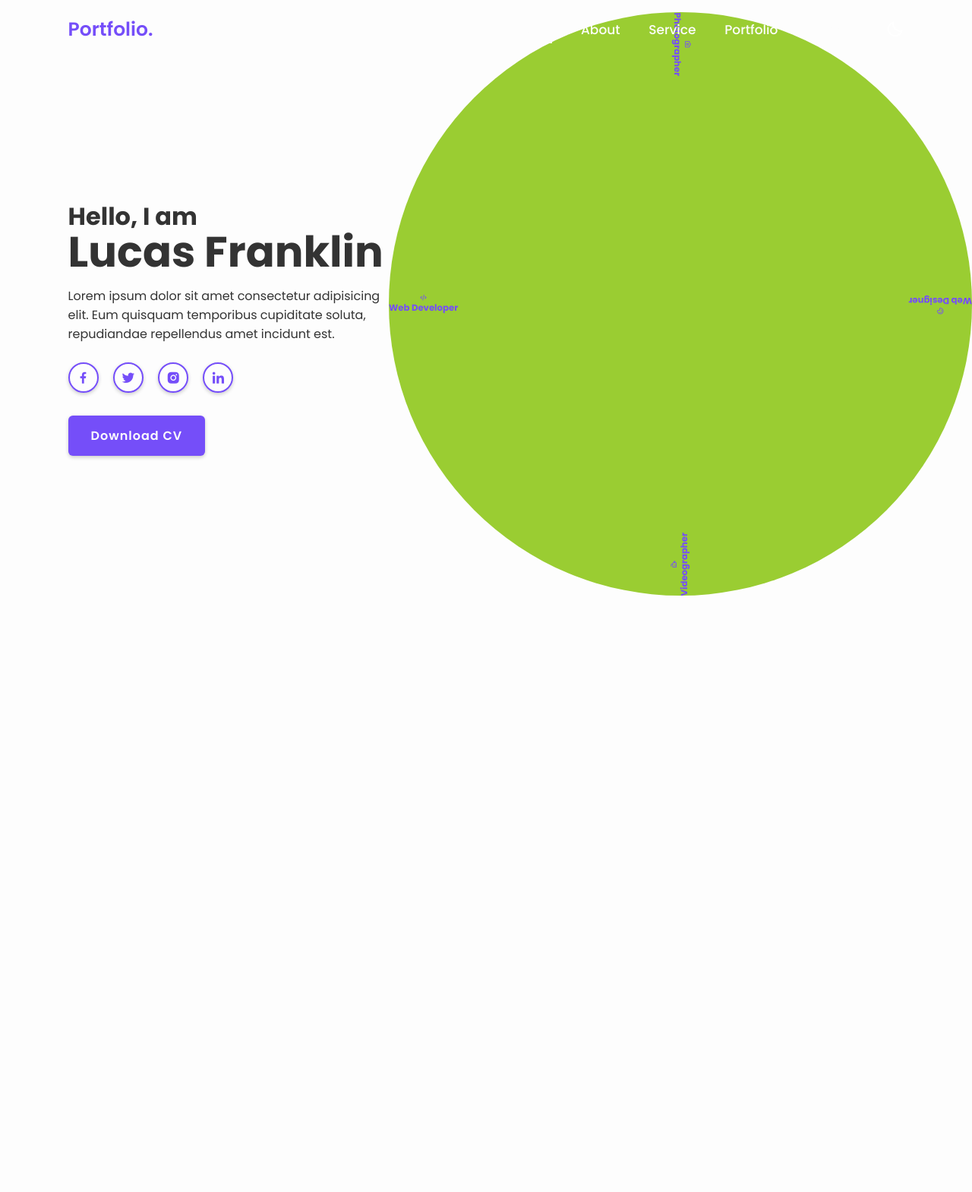
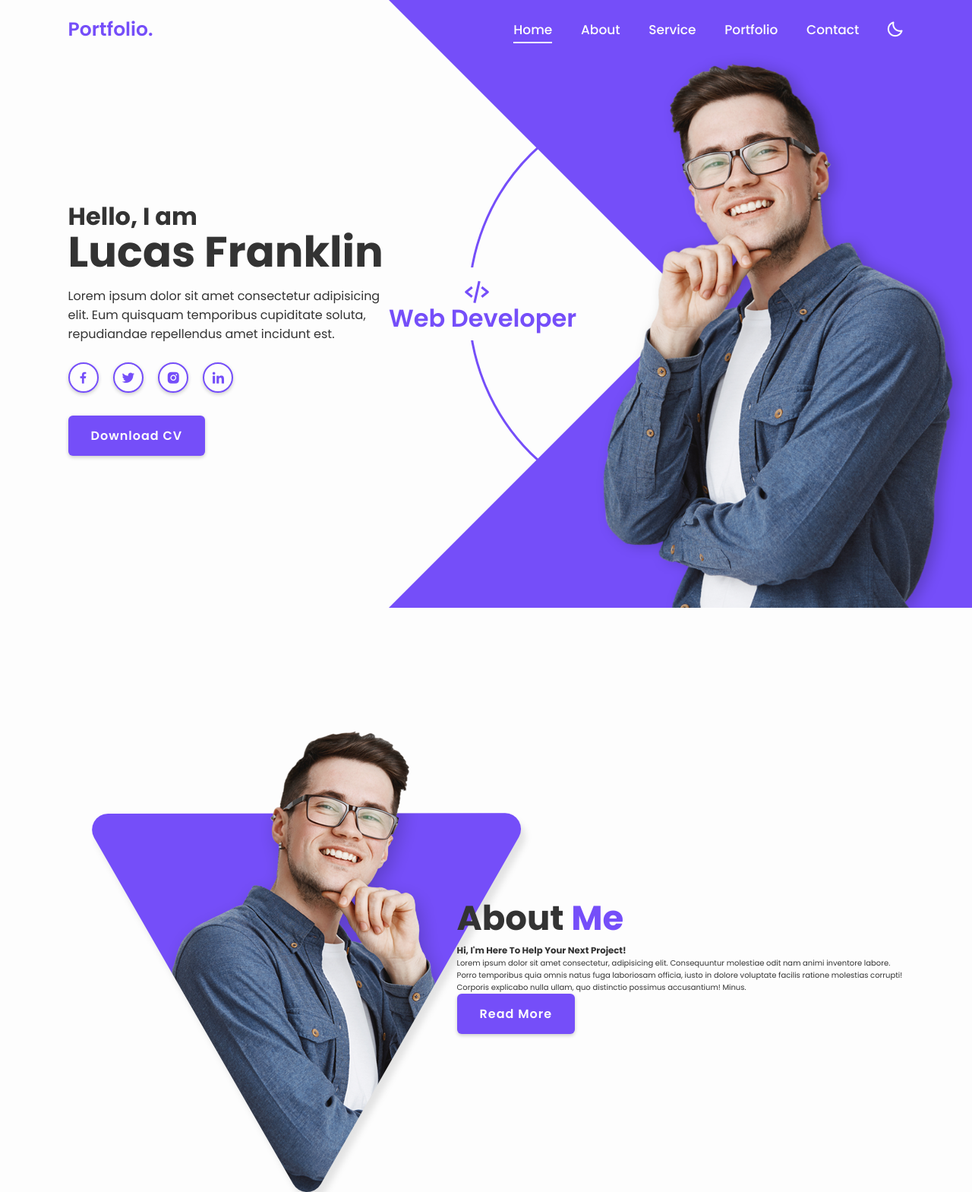
Before and after one commit to islom-pardaboyev/Portfolio-2, a plain HTML site: page index.html in a window 1280 px wide. Shown: the top 1569 px of the page at 76% size. Before the commit the page ends 800 px from the top, so only its background shows below. Drawn offline with nearby package versions, Linux system fonts and the light colour scheme.

Commit message:
Updated File

```diff
--- a/css/style.css
+++ b/css/style.css
@@ -149,7 +149,7 @@ section{
     right: 0;
     transform: translateY(-50%);
     width: 768px;
-    height: 768px;
+    height: 100vh;
     overflow: hidden;
     pointer-events: none;
 }
@@ -159,8 +159,7 @@ section{
     top: 0;
     right: 0;
     width: 768px;
-    height: 768px;
-    background: yellowgreen;
+    height: 100vh;
     border-radius: 50%;
     display: flex;
     justify-content: center;
@@ -176,4 +175,79 @@ section{
     color: var(--main-color);
     transform: rotate(calc(360deg / 4 * var(--i)));
     transform-origin: 384px;
+    background: var(--bg-color);
+    padding: 13px 0;
 }
+
+.home .profession-box .profession:nth-child(1) i {
+    margin-right: 15px;
+}
+
+.home .profession-box .profession:nth-child(2),
+.home .profession-box .profession:nth-child(4){
+    padding-bottom: 20px;
+}
+
+.home .profession i {
+    font-size: 3.8rem;
+}
+
+.home .profession h3{
+    font-size: 3.2rem;
+    line-height: 1;
+    font-weight: 600;
+}
+
+.home .profession-box .circle{
+    width: 560px;
+    height: 560px;
+    border: 3px solid var(--main-color);
+    border-radius: 50%;
+}
+
+.home .profession-container .overlay{
+    position: absolute;
+    top: 0;
+    right: 0;
+    width: 0;
+    height: 100vh;
+    border-top: 384px solid var(--main-color);
+    border-right: 384px solid var(--main-color);
+    border-bottom: 384px solid var(--main-color);
+    border-left: 384px solid transparent;
+}
+
+.home-img img{
+    position: absolute;
+    bottom: 0;
+    right: 0;
+    width: 500px;
+}
+
+span{
+    color: var(--main-color);
+}
+
+.about{
+    display: flex;
+    justify-content: center;
+    align-items: center;
+}
+
+.about-img{
+    width: 40vw;
+}
+
+.heading{
+   font-size: 4.5rem;
+   text-align: left;
+}
+
+.about-content h2{
+    text-align: left;
+    line-height: 1.2;
+}
+
+.about-content h3{
+    font-size: 2rem;
+}
--- a/index.html
+++ b/index.html
@@ -68,11 +68,29 @@
                     <i class='bx bx-video-recording' ></i>
                     <h3>Videographer</h3>
                 </div>
+
+                <div class="circle"></div>
             </div>
+
+            <div class="overlay"></div>
+        </div>
+
+        <div class="home-img">
+            <img src="./images/home.png" alt="">
         </div>
     </section>
     <!-- about section design -->
-
+    <section class="about" id="about">
+        <div class="about-img">
+            <img src="images/about.png" alt="">
+        </div>
+       <div>
+            <h2 class="heading">About <span>Me</span></h2>
+            <h3>Hi, I'm Here To Help Your Next Project!</h3>
+            <p>Lorem ipsum dolor sit amet consectetur, adipisicing elit. Consequuntur molestiae odit nam animi inventore labore. Porro temporibus quia omnis natus fuga laboriosam officia, iusto in dolore voluptate facilis ratione molestias corrupti! Corporis explicabo nulla ullam, quo distinctio possimus accusantium! Minus.</p>
+            <a href="#" class="btn">Read More</a>
+       </div>
+    </section>
     <!-- services section design -->
 
     <!-- portfolio section design -->
```
